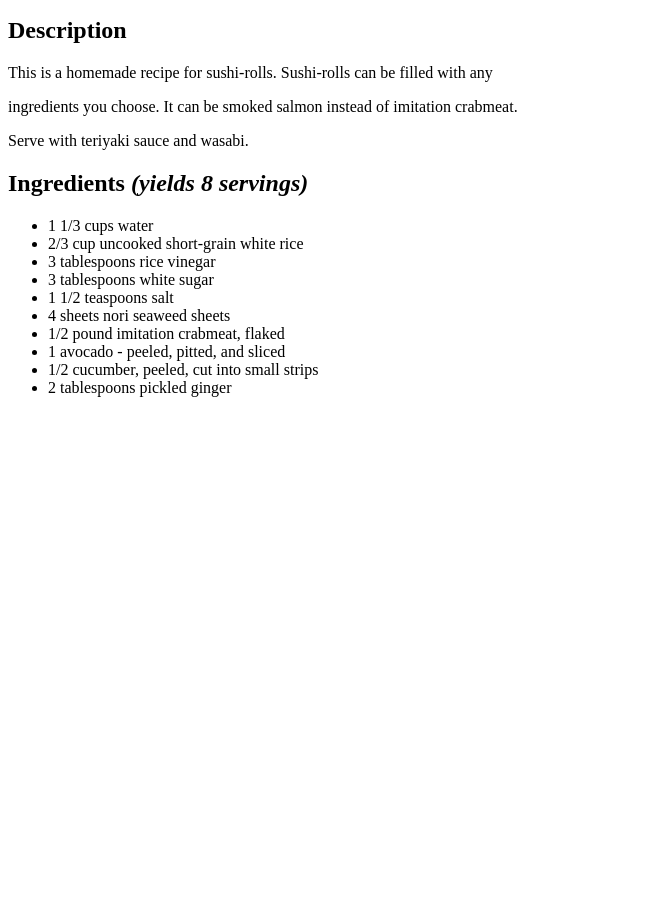
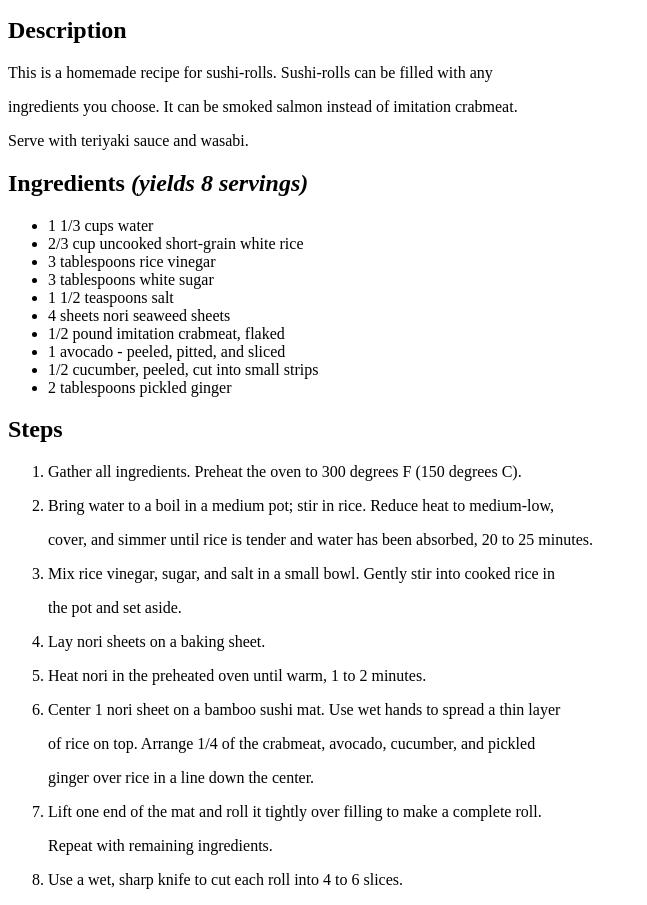
Before and after one commit to chris905600/odin-recipes, a plain HTML site: page recipes/sushi-roll.html in a window 1280 px wide. Shown: the part 101-1006 px from the top of the page, without its empty margins (0-647 px from the left). Before the commit the page ends 800 px from the top, so only its background shows below. Drawn offline with Linux system fonts and the light colour scheme.

Commit message:
git add sushi-roll.html

```diff
--- a/recipes/sushi-roll.html
+++ b/recipes/sushi-roll.html
@@ -30,5 +30,30 @@
         <li>2 tablespoons pickled ginger</li>
     </ul>
 
+    <h2>Steps</h2>
+    <ol>
+        <li><p>Gather all ingredients. Preheat the oven to 300 degrees F (150 degrees C).</p></li>
+        <li>
+            <p>Bring water to a boil in a medium pot; stir in rice. Reduce heat to medium-low,</p>
+            <p>cover, and simmer until rice is tender and water has been absorbed, 20 to 25 minutes.</p>
+        </li>
+        <li>
+            <p>Mix rice vinegar, sugar, and salt in a small bowl. Gently stir into cooked rice in</p>
+            <p>the pot and set aside.</p>
+        </li>
+        <li><p>Lay nori sheets on a baking sheet.</p></li>
+        <li><p>Heat nori in the preheated oven until warm, 1 to 2 minutes.</p></li>
+        <li>
+            <p>Center 1 nori sheet on a bamboo sushi mat. Use wet hands to spread a thin layer</p>
+            <p>of rice on top. Arrange 1/4 of the crabmeat, avocado, cucumber, and pickled</p>
+            <p>ginger over rice in a line down the center.</p>
+        </li>
+        <li>
+            <p>Lift one end of the mat and roll it tightly over filling to make a complete roll.</p>
+            <p>Repeat with remaining ingredients.</p>
+        </li>
+        <li><p>Use a wet, sharp knife to cut each roll into 4 to 6 slices.</p></li>
+    </ol>
+
 </body>
 </html>
```
